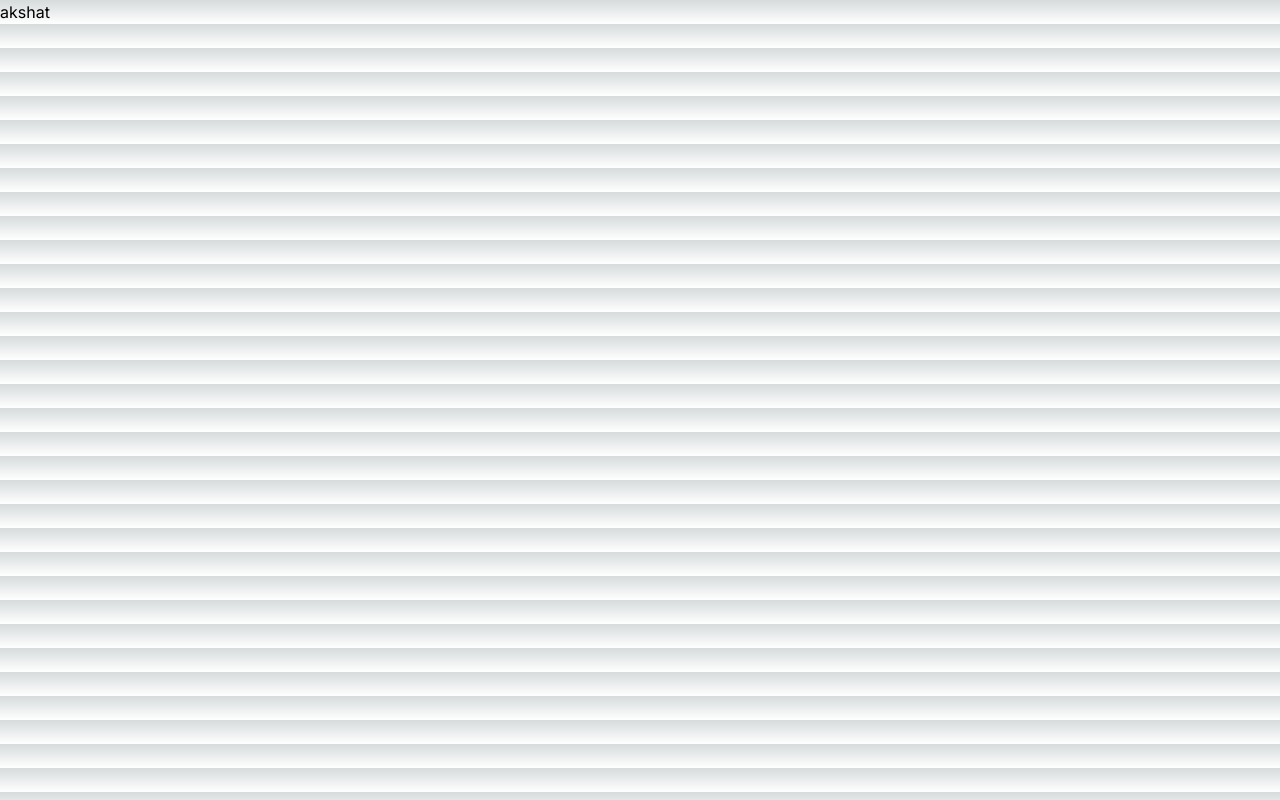
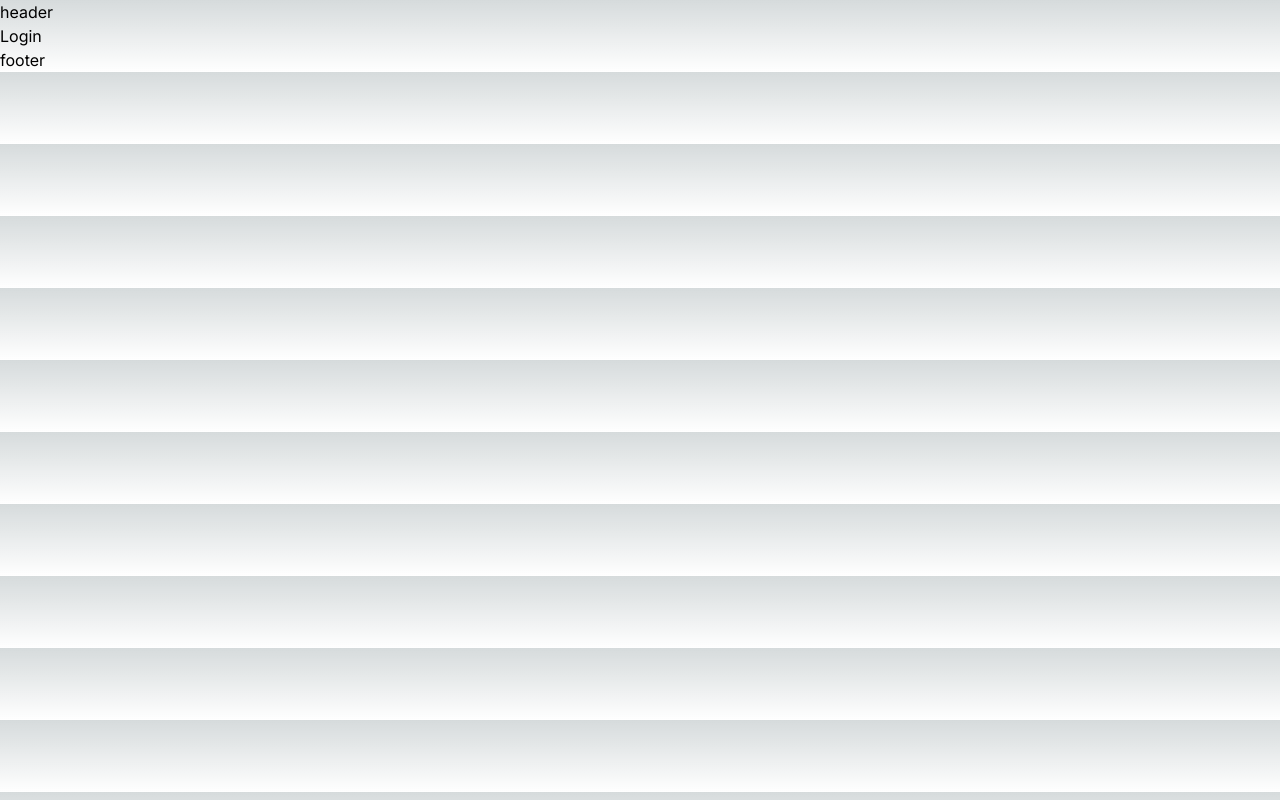
Before and after one commit to axshatInd/expressup, a Next.js app: page /dashboard in a window 1280 px wide. Built offline with nearby package versions, Linux system fonts and the light colour scheme.

Commit message:
set up basic files for the project

```diff
--- a/app/dashboard/page.js
+++ b/app/dashboard/page.js
@@ -1,9 +1,26 @@
+import Dashboard from "@/components/Dashboard";
+import Login from "@/components/Login";
+import Main from "@/components/Main";
+
 export const metadata = {
     title: "ExpressUp ⋅ Dashboard",
   };
 
 export default function DashboardPage(){
+    const isAuthenticated = false
+
+    let children = (
+        <Login />
+    )
+
+    if (isAuthenticated) {
+        children = (
+            <Dashboard />
+        )
+    }
     return (
-        <div>akshat</div>
+        <Main>
+            {children}
+        </Main>
     )
 }
--- a/app/layout.js
+++ b/app/layout.js
@@ -11,7 +11,11 @@ export const metadata = {
 export default function RootLayout({ children }) {
   return (
     <html lang="en">
-      <body className={inter.className}>{children}</body>
+      <body className={inter.className}>
+        <header>header</header>
+        {children}
+        <footer>footer</footer>
+      </body>
     </html>
   );
 }
--- a/app/page.js
+++ b/app/page.js
@@ -1,11 +1,14 @@
+import Hero from "@/components/Hero";
+import Main from "@/components/Main";
+
 export const metadata = {
   title: "ExpressUp ⋅ Home",
 };
 
 export default function HomePage() {
   return (
-    <main className="">
-
-    </main>
+    <Main className="">
+      <Hero />
+    </Main>
   );
 }
--- /dev/null
+++ b/components/Dashboard.js
@@ -0,0 +1,7 @@
+import React from 'react'
+
+export default function Dashboard() {
+  return (
+    <div>Dashboard</div>
+  )
+}
--- /dev/null
+++ b/components/Hero.js
@@ -0,0 +1,7 @@
+import React from 'react'
+
+export default function Hero() {
+  return (
+    <div>Hero</div>
+  )
+}
--- /dev/null
+++ b/components/Login.js
@@ -0,0 +1,7 @@
+import React from 'react'
+
+export default function Login() {
+  return (
+    <div>Login</div>
+  )
+}
--- /dev/null
+++ b/components/Main.js
@@ -0,0 +1,10 @@
+import React from 'react'
+
+export default function Main(props) {
+    const {children} = props
+  return (
+    <main>
+        {children}
+    </main>
+  )
+}
```
